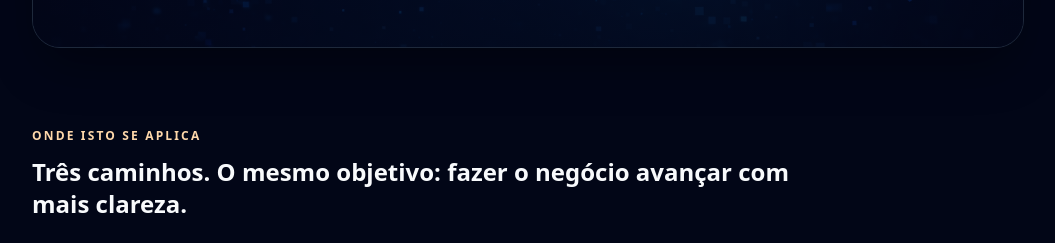
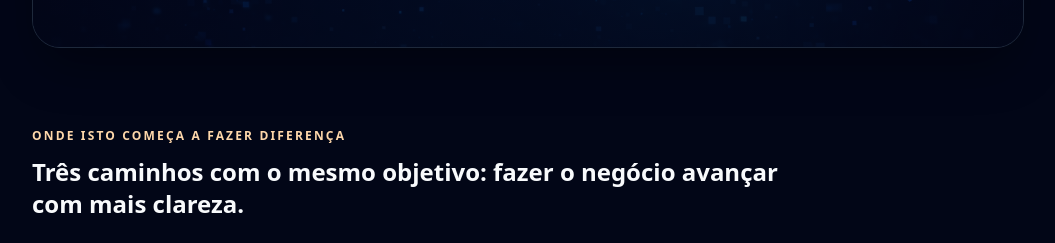
Before and after one commit to libertrendz/libertrendz-site, a Next.js app: page / in a window 1280 px wide. Shown: the part 1600-1843 px from the top of the page, without its empty margins (112-1167 px from the left). Built offline with nearby package versions, Linux system fonts and the light colour scheme; grey boxes are pictures that could not be loaded.

Commit message:
Update text content in page.tsx

```diff
--- a/app/page.tsx
+++ b/app/page.tsx
@@ -174,13 +174,13 @@ export default function HomePage() {
         {/* SERVIÇOS */}
         <section className="space-y-6">
           <div className="max-w-3xl space-y-3">
-            <p className="text-xs font-semibold uppercase tracking-[0.18em] text-accent-300">
-              Onde isto se aplica
-            </p>
+           <p className="text-xs font-semibold uppercase tracking-[0.18em] text-accent-300">
+  Onde isto começa a fazer diferença
+</p>
 
-            <h2 className="text-2xl font-semibold text-slate-50">
-              Três caminhos. O mesmo objetivo: fazer o negócio avançar com mais clareza.
-            </h2>
+<h2 className="text-2xl font-semibold text-slate-50">
+  Três caminhos com o mesmo objetivo: fazer o negócio avançar com mais clareza.
+</h2>
           </div>
 
           <div className="grid gap-5 lg:grid-cols-3">
```
